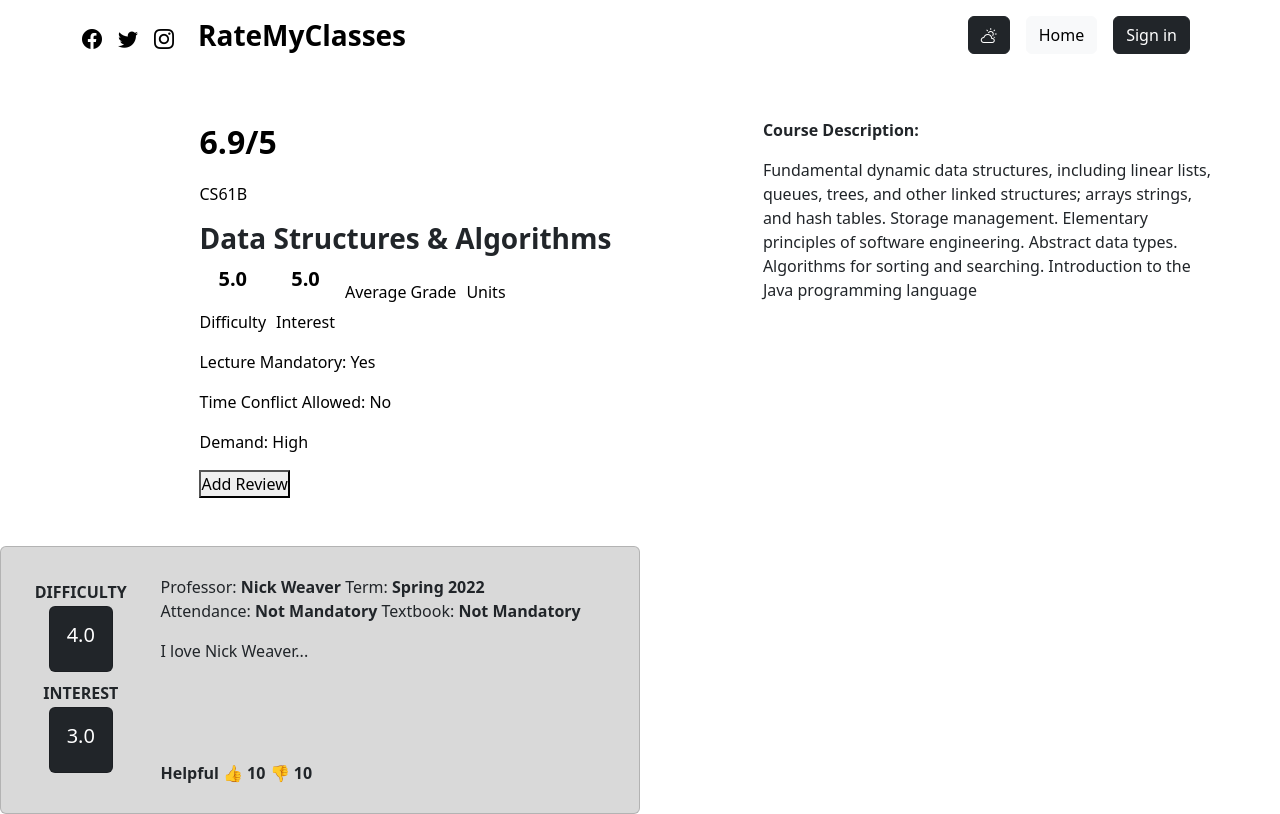
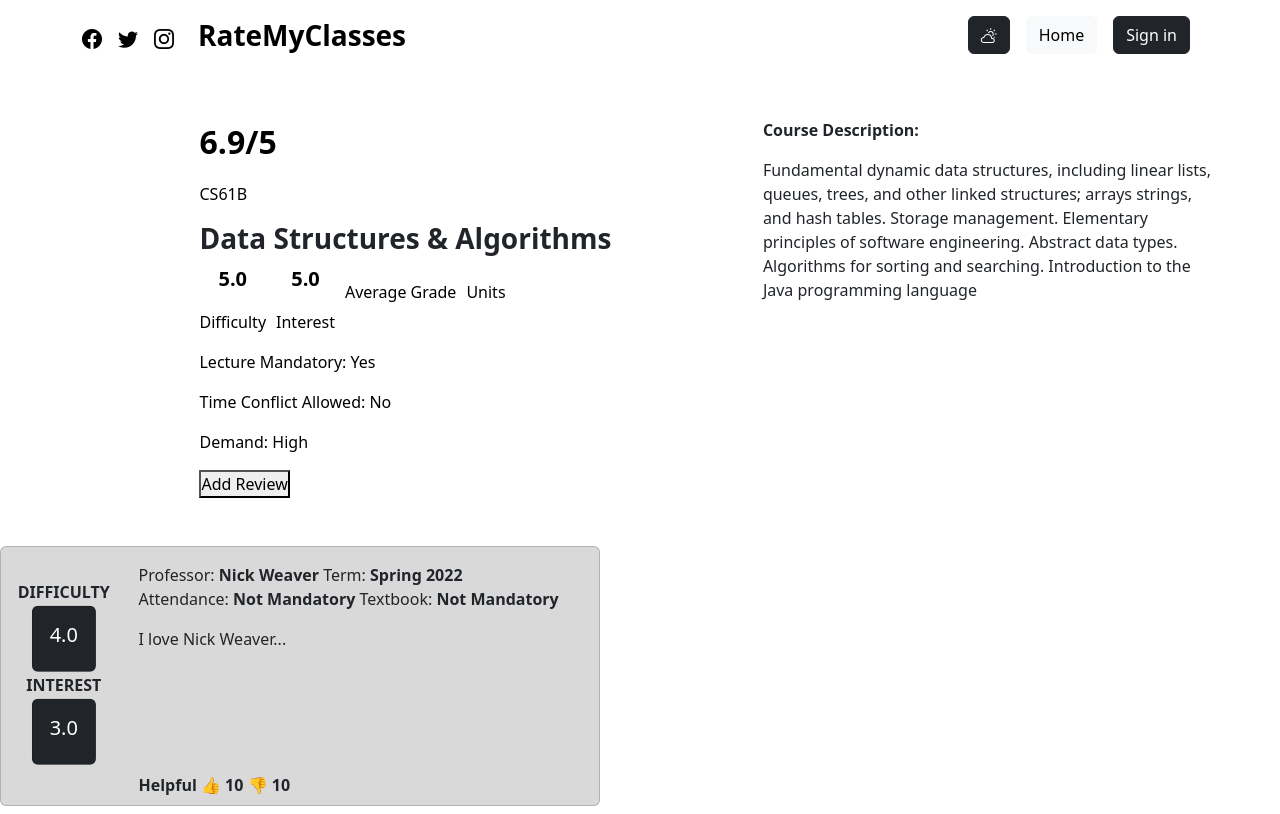
Before and after one commit to EmmanuelCobian/rate-my-classes, a Next.js app: page /classpage in a window 1280 px wide. Shown: the top 814 px of the page. Built offline with nearby package versions, Linux system fonts and the light colour scheme; no server answers.

Commit message:
doneish with student reviews

```diff
--- a/components/StudentReview.js
+++ b/components/StudentReview.js
@@ -1,19 +1,18 @@
-import Button from "react-bootstrap/Button";
+
 import Card from "react-bootstrap/Card";
 import Container from "react-bootstrap/Container";
 import Row from "react-bootstrap/Row";
 import Col from "react-bootstrap/Col";
 
-import styles from "@/styles/StudentReview.module.css";
-import { Condiment } from "next/font/google";
+
 
 const StudentReview = (props) => {
   return (
-    <Card style={{ width: "40rem", backgroundColor: "rgb(217,217,217)" }}>
-      <Container>
-        <Row>
-          <Col sm md="3" className="text-center">
-            <Card.Body className="pb-0 mt-4">
+    <Card style={{ width: "600px",minWidth:"570px", height:"260px", backgroundColor: "rgb(217,217,217)"}}>
+        <Row className="h-100 w-100">
+          <Col xs={3} className="p-0 text-center position-relative d-flex flex-column">
+            <Card.Body className="p-0 position-absolute start-50 top-50 translate-middle">
+              <div className="pb-2">
                 <Card.Subtitle className="mb-1"><strong>DIFFICULTY</strong></Card.Subtitle>
                 <div className="d-flex justify-content-center align-items-center">
                   <Card bg="dark" text="white" style={{ width: "4rem", textAlign: "center" }}>
@@ -22,8 +21,8 @@ const StudentReview = (props) => {
                       </Card.Body>
                   </Card>
                 </div>
-            </Card.Body>
-            <Card.Body className="mb-4">
+              </div>
+              <div>
                 <Card.Subtitle className="mb-1"><strong>INTEREST</strong></Card.Subtitle>
                 <div className="d-flex justify-content-center align-items-center">
                   <Card bg="dark" text="white" style={{ width: "4rem", textAlign: "center" }}>
@@ -32,10 +31,12 @@ const StudentReview = (props) => {
                     </Card.Body>
                   </Card>
                 </div>
+              </div>
+
             </Card.Body>
           </Col>
-          <Col sm md="9" style={{padding: "0"}}>
-            <Card.Body style={{ height: "100%", display: "flex", flexDirection: "column", justifyContent: "space-between", paddingTop:"28px", paddingBottom:"28px", paddingLeft:"0"}}>
+          <Col xs={9} style={{padding: "0"}}>
+            <Card.Body style={{ height: "100%", display: "flex", flexDirection: "column", justifyContent: "space-between", paddingTop:"16px", paddingBottom:"8px", paddingLeft:"0"}}>
               <Container style={{padding: "0"}}>
                 <Card.Text className="mb-0">
                   Professor: <strong>{props.profe}</strong> Term: <strong>{props.term}</strong>
@@ -51,7 +52,6 @@ const StudentReview = (props) => {
             </Card.Body>
           </Col>
         </Row>
-      </Container>
     </Card>
   );
 };
```
Lines whose indentation alone changed are shown as unchanged.
